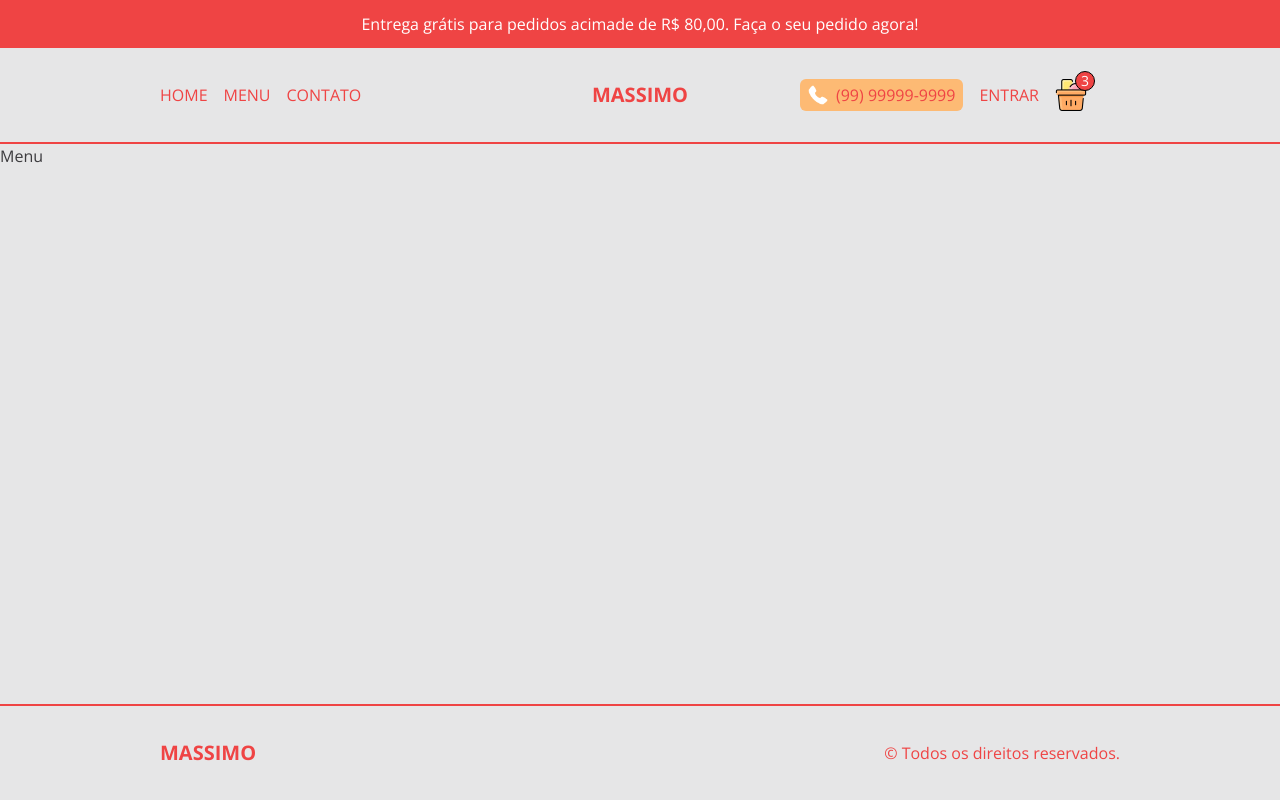
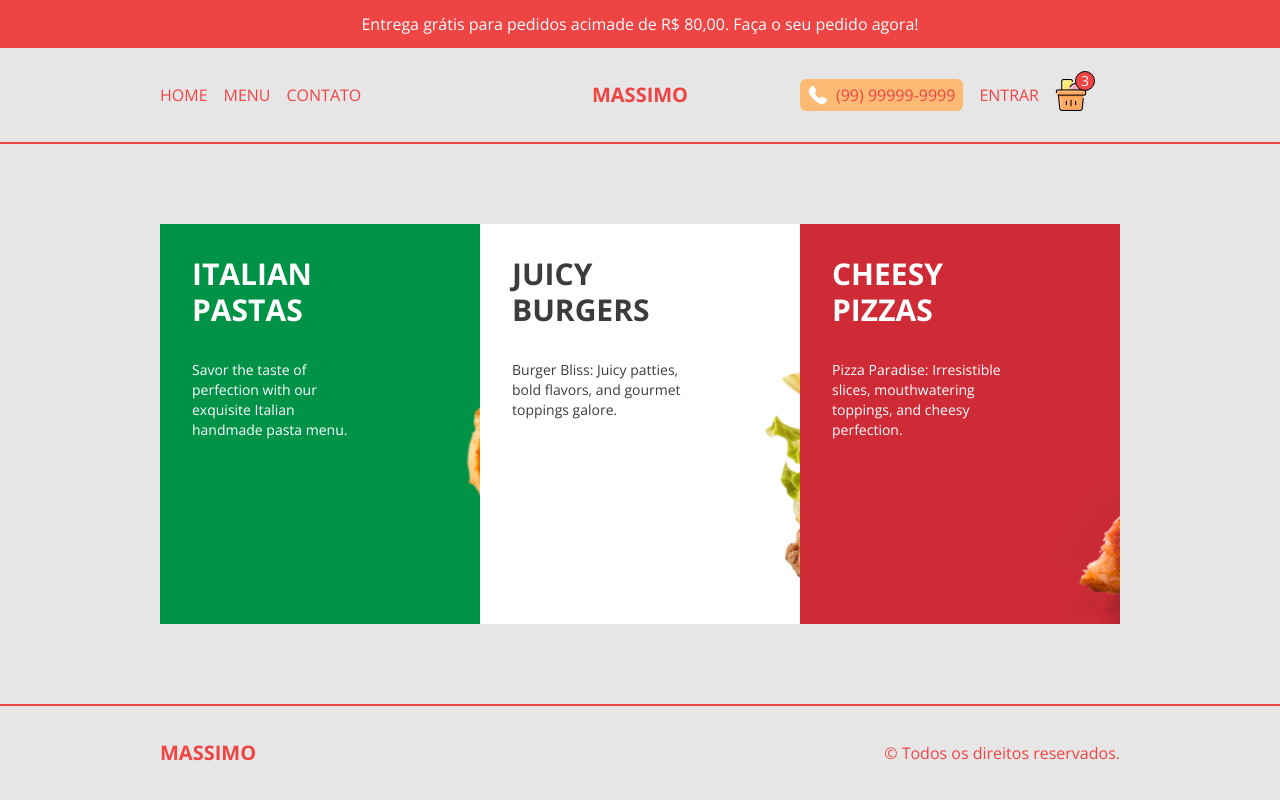
Before and after one commit to EvandroCalado/massimo, a Next.js app: page /menu in a window 1280 px wide. Built offline with nearby package versions, Linux system fonts and the light colour scheme.

Commit message:
:chore: create menu page

```diff
--- a/src/app/menu/page.tsx
+++ b/src/app/menu/page.tsx
@@ -1,7 +1,23 @@
+import Link from 'next/link';
+import { menu } from '../../utils/data';
+
 export default function Menu() {
   return (
-    <div>
-      <h1>Menu</h1>
+    <div className="flex h-[calc(100vh-9rem)] flex-col items-center justify-center p-4 md:h-[calc(100vh-15rem)] md:flex-row lg:px-20 xl:px-40">
+      {menu.map((item) => (
+        <Link
+          href={`/menu/${item.slug}`}
+          key={item.id}
+          style={{ backgroundImage: `url(${item.img})` }}
+          className="h-1/3 w-full bg-cover p-8 md:h-[50vh]"
+        >
+          <div className={`text-${item.color} h-full w-2/3`}>
+            <h1 className="text-3xl font-bold uppercase">{item.title}</h1>
+            <p className="my-8 text-sm">{item.desc}</p>
+            <span className="hidden 2xl:block">Explorar</span>
+          </div>
+        </Link>
+      ))}
     </div>
   );
 }
```
